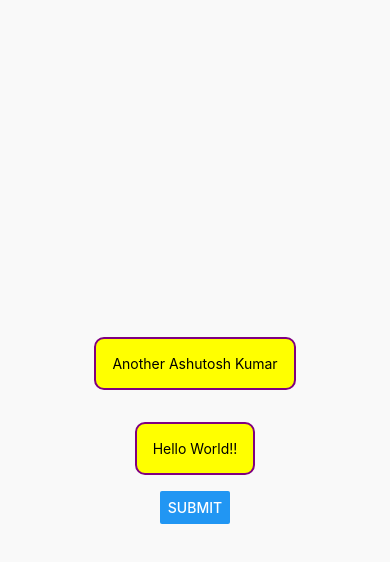
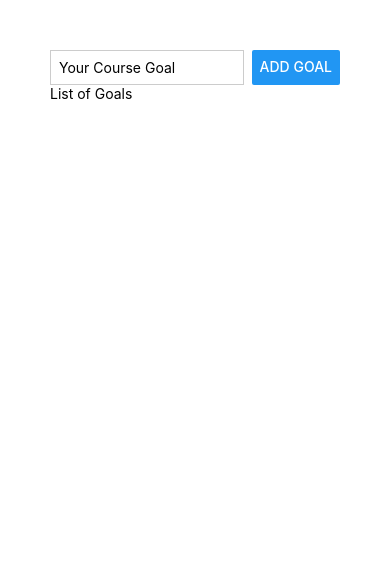
Before and after one commit to ak7662/RNCourse, a React Native app: screen / in a window 390 px wide. Shown: the top 562 px of the page. Built offline with nearby package versions, Linux system fonts and the light colour scheme.

Commit message:
basic use of flexbox styling

```diff
--- a/App.js
+++ b/App.js
@@ -1,30 +1,32 @@
-import { StyleSheet, Text, View, Button } from 'react-native';
+import { StyleSheet, Text, View, Button, TextInput } from 'react-native';
 
 export default function App() {
   return (
-    <View style={styles.container}>
+    <View style={styles.appContainer}>
+      <View style={styles.inputContainer}>
+        <TextInput style={styles.textInput} placeholder='Your Course Goal' />
+        <Button title='Add Goal' />
+      </View>
       <View>
-        <Text style={styles.dummyText}>Another Ashutosh Kumar</Text>
+        <Text>List of Goals</Text>
       </View>
-      <Text style={styles.dummyText}>Hello World!!</Text>
-      <Button title={'Submit'} />
     </View>
   );
 }
 
 const styles = StyleSheet.create({
-  container: {
-    flex: 1,
-    backgroundColor: '#f9f9f9',
-    alignItems: 'center',
-    justifyContent: 'center',
+  appContainer: {
+    padding: 50
   },
-  dummyText: {
-    margin: 16,
-    borderWidth: 2,
-    borderColor: 'purple',
-    padding: 16,
-    backgroundColor: 'yellow',
-    borderRadius: 10
+  inputContainer: {
+    flexDirection: 'row',
+    justifyContent: 'space-between'
+  },
+  textInput: {
+    borderWidth: 1,
+    borderColor: '#cccccc',
+    width: '80%',
+    marginRight: 8,
+    padding: 8
   }
 });
```
